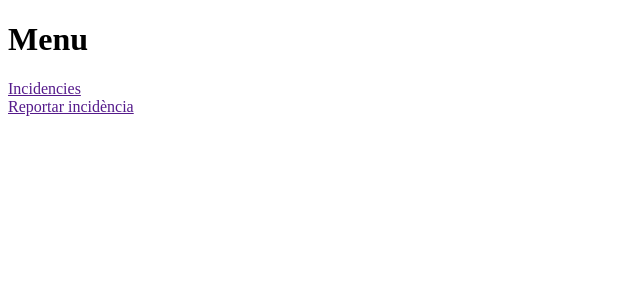
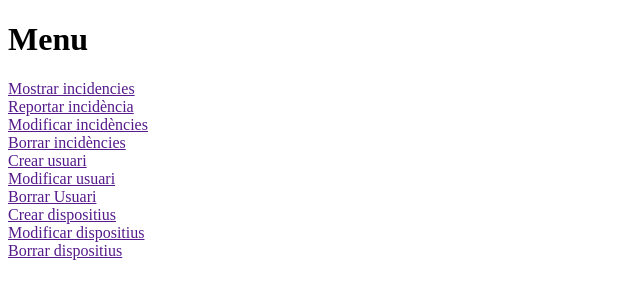
Before and after one commit to Jalvaviel/Gestio_incidencies, a PHP site: page /php/menu.php in a window 1280 px wide. Shown: the top 300 px of the page, without its empty margins (0-640 px from the left). Run offline with PHP 8.4, Linux system fonts and the light colour scheme; the visitor is signed in with stand-in values (Sample User, id 1).

Commit message:
He puesto ya los mecanismos en el menu.php para que dependiendo el rol, tengas unas opciones o otras.

```diff
--- a/php/menu.php
+++ b/php/menu.php
@@ -16,10 +16,44 @@
 
             ?>
                     <div>
-                        <a href="">Incidencies</a>
+                        <a href="">Mostrar incidencies</a>
                     </div>
                     <div>
                         <a href="">Reportar incidència</a>
+                    </div>
+            <?php
+                }
+                if(strcmp($rol,"tecnic") == 0 || strcmp($rol,"admin") == 0)
+                {
+            ?>
+                    <div>
+                        <a href="">Modificar incidències</a>
+                    </div>
+                    <div>
+                        <a href="">Borrar incidències</a>
+                    </div>
+            <?php
+                }
+                if(strcmp($rol,"admin") == 0)
+                {
+            ?>
+                    <div>
+                        <a href="">Crear usuari</a>
+                    </div>
+                    <div>
+                        <a href="">Modificar usuari</a>
+                    </div>
+                    <div>
+                        <a href="">Borrar Usuari</a>
+                    </div>
+                    <div>
+                        <a href="">Crear dispositius</a>
+                    </div>
+                    <div>
+                        <a href="">Modificar dispositius</a>
+                    </div>
+                    <div>
+                        <a href="">Borrar dispositius</a>
                     </div>
             <?php
                 }
```
